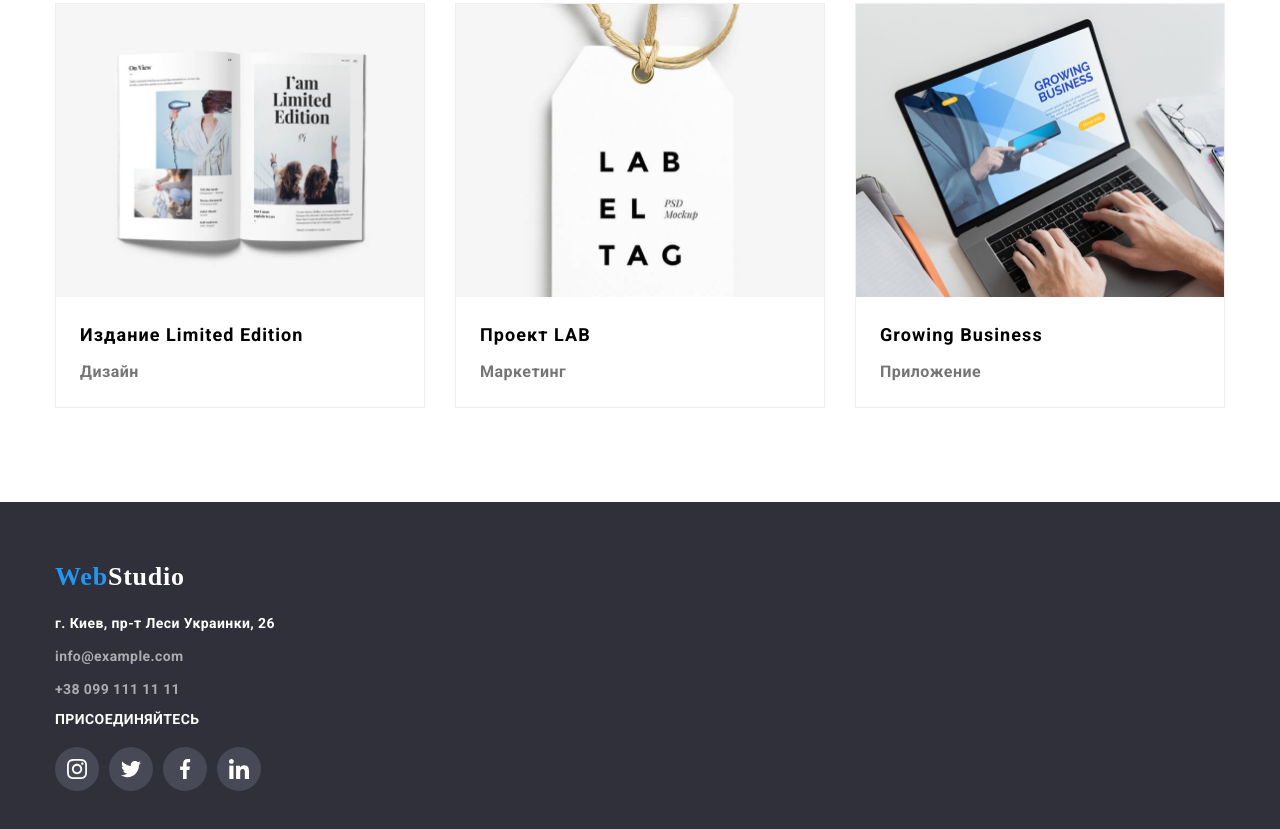
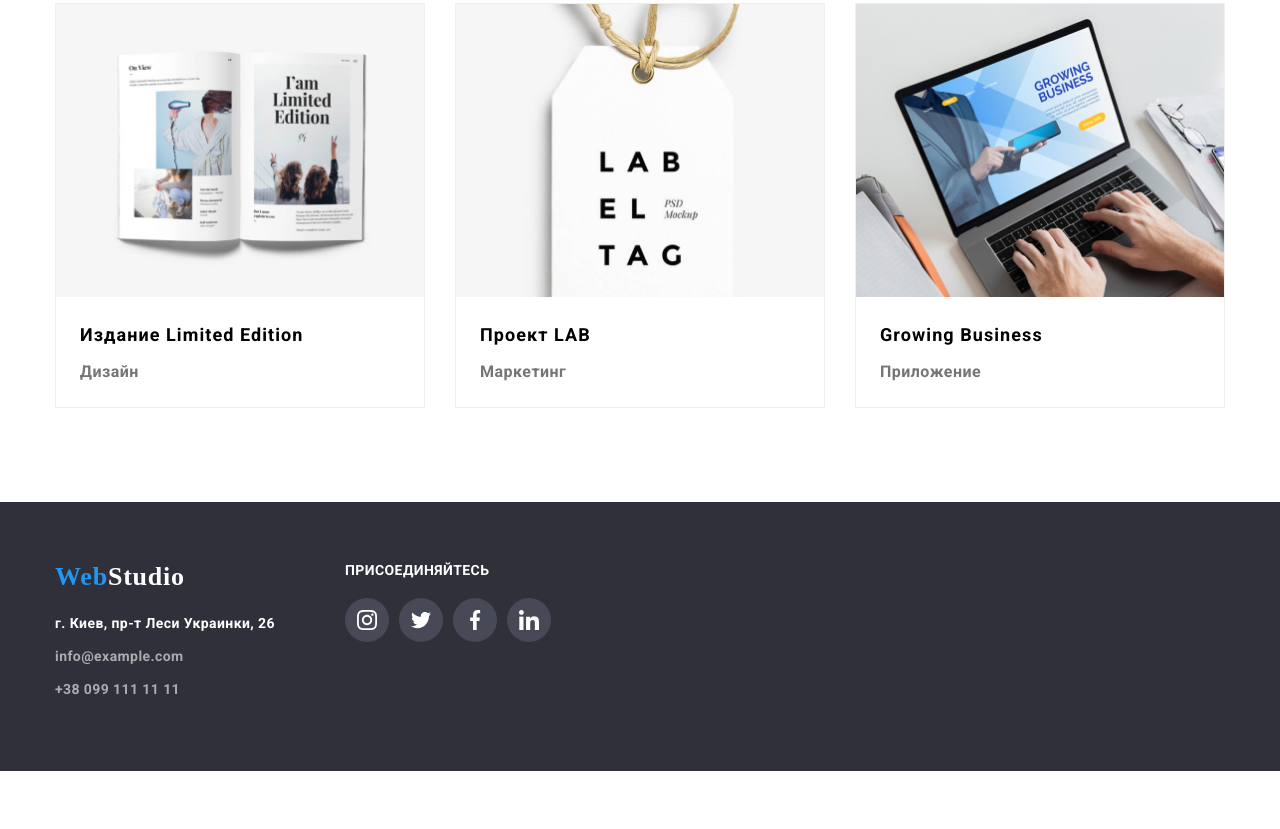
Before and after one commit to Yevheniia87/goit-markup-hw-04, a plain HTML site: page portfolio.html in a window 1280 px wide. Shown: the part 1139-1968 px from the top of the page. After the commit the page ends 1910 px from the top, so only its background shows below. Drawn offline with nearby package versions, Linux system fonts and the light colour scheme.

Commit message:
add <div> for "join" in the portfolio

```diff
--- a/css/portfolio.css
+++ b/css/portfolio.css
@@ -236,6 +236,9 @@ img {
   padding-bottom: 60px;
   background: var(--dark-topic);
 }
+.footer-container {
+  display: flex;
+}
 .logo-footer-item {
   display: block;
 }
@@ -275,10 +278,12 @@ img {
 .contacts-list-link:focus {
   color: var(--btn);
 }
-.footer-social {
+.footer-social-block {
   display: block;
+  margin-left: 70px;
 }
-.footer-social-item {
+.footer-social-title {
+  display: block;
   font-weight: 700;
   font-size: 14px;
   line-height: 1.143;
--- a/portfolio.html
+++ b/portfolio.html
@@ -149,6 +149,7 @@
 
     <footer class="footer">
         <div class="container">
+            <div class="footer-container">
                 <div class="logo-footer-item">
                     <div class="logo-bottom">
                         <a class="logo link" href="./index.html">
@@ -174,8 +175,8 @@
                     </address>
                 </div>
 
-            <div class="footer-social">
-                <p class="footer-social-item">Присоединяйтесь</p>
+                <div class="footer-social-block">
+                    <b class="footer-social-title">Присоединяйтесь</b>
                     <ul class="list footer-social-list">
                         <li class="footer-social-list-item">
                             <a href="#" class="footer-social-list-link">
@@ -208,6 +209,8 @@
                     </ul>
                 </div>
             </div>
+
+        </div>
     </footer>
 
 </body>
```
Also changed, not shown: index.html (+1 -1 lines). Lines whose indentation alone changed are shown as unchanged.
